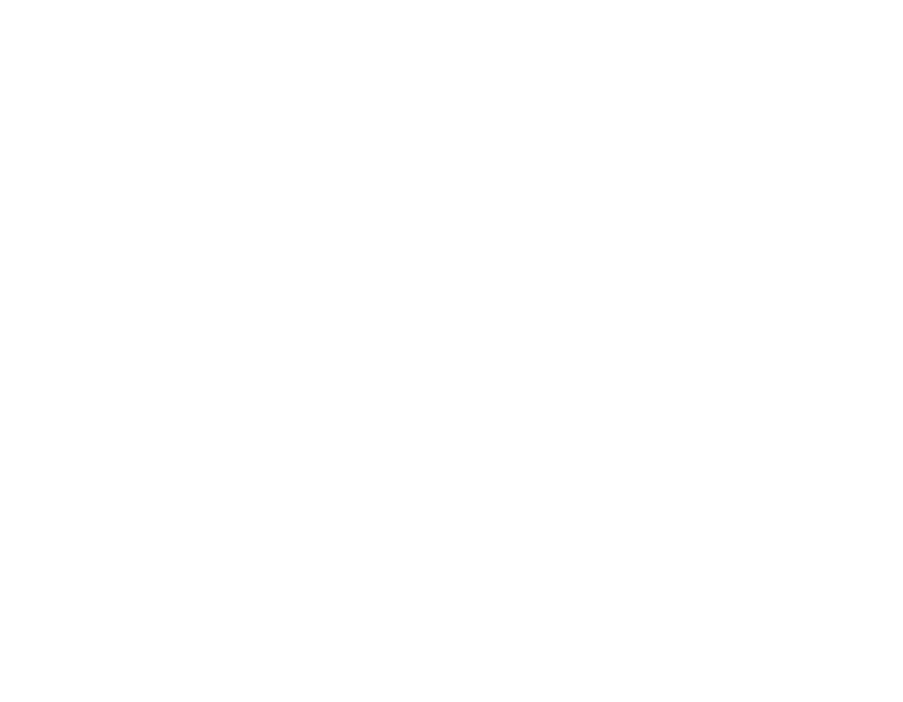
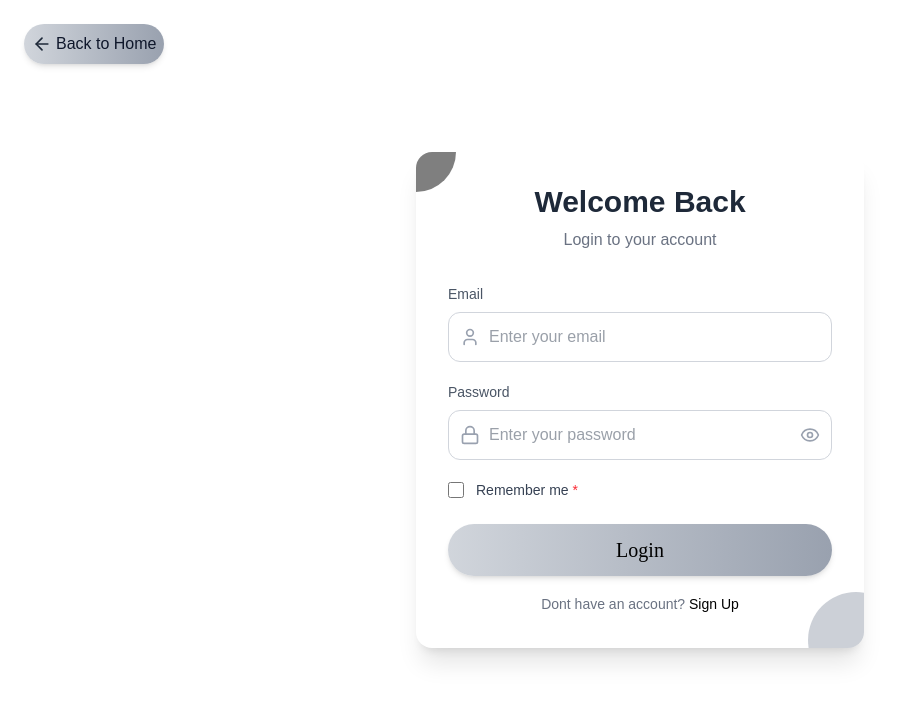
Before and after one commit to Anirudh-Negii/timestone, a React (Vite) app: page /login in a window 1280 px wide. Before the commit this address had no page. Shown: the top 702 px of the page, without its empty margins (0-903 px from the left). Built offline with nearby package versions, Linux system fonts and the light colour scheme.

Commit message:
Build login page

```diff
--- a/package.json
+++ b/package.json
@@ -18,7 +18,7 @@
     "react-hook-form": "^7.83.0",
     "react-router": "^8.3.0",
     "tailwindcss": "^4.3.3",
-    "toastify": "^2.0.1"
+    "react-toastify": "^11.1.0"
   },
   "devDependencies": {
     "@eslint/js": "^9.36.0",
--- a/src/App.jsx
+++ b/src/App.jsx
@@ -2,6 +2,7 @@
 import { Routes, Route } from "react-router";
 import Home from "./pages/Home.jsx";
 import Brand from "./pages/Brand.jsx";
+import Login from "./components/Login.jsx";
 
 const App = () => {
   return (
@@ -9,6 +10,7 @@
       <Routes>
         <Route path="/" element={<Home />} />
         <Route path="/brands/:brandName" element={<Brand />} />
+        <Route path='/login' element={<Login />} />
       </Routes>
     </div>
   );
--- /dev/null
+++ b/src/components/Login.jsx
@@ -0,0 +1,200 @@
+import React, { useState } from "react";
+import { Link, useNavigate } from "react-router";
+import { toast, ToastContainer } from "react-toastify";
+import { loginPageStyles } from "../assets/dummyStyles";
+import { ArrowLeft, Eye, EyeOff, Lock, User } from "lucide-react";
+
+const Login = () => {
+  const [email, setEmail] = useState("");
+  const [password, setPassword] = useState("");
+  const [rememberMe, setRememberMe] = useState(false);
+  const [showPassword, setShowPassword] = useState(false);
+  const navigate = useNavigate();
+
+  // Handle form submission
+  const handleSubmit = (e) => {
+    e.preventDefault();
+
+    if (!email || !password) {
+      toast.error("Please fill in all fields", {
+        position: "top-right",
+        autoClose: 5000,
+        theme: "light",
+      });
+      return;
+    }
+
+    if (!rememberMe) {
+      toast.error("You must agree to remember me.", {
+        position: "top-right",
+        autoClose: 5000,
+        theme: "light",
+      });
+      return;
+    }
+
+    /*=================================================================
+     REMOVE THIS BLOCK IN PRODUCTION
+    ===================================================================*/
+    console.log("Login form submitted — form data:", {
+      email,
+      password,
+      rememberMe,
+      showPassword,
+      timestamp: new Date().toISOString(),
+    });
+
+    // Simulate successful login by storing a fake token in localStorage
+    try {
+      const fakeToken = btoa(`${email}:${Date.now()}`);
+
+      localStorage.setItem("authToken", fakeToken);
+      localStorage.setItem("isLoggedIn", "true");
+
+      try {
+        window.dispatchEvent(
+          new CustomEvent("authChanged", { detail: { loggedIn: true } }),
+        );
+      } catch (err) {
+        // ignore dispatch errors
+      }
+    } catch (err) {
+      console.error("Error storing auth token in localStorage:", err);
+    }
+
+    toast.success("Login successful!", {
+      position: "top-right",
+      autoClose: 1200,
+      theme: "light",
+    });
+
+    // Redirect to home after short delay so user sees the toast
+    setTimeout(() => {
+      navigate("/");
+    }, 1200);
+  };
+
+  return (
+    <div
+      className={loginPageStyles.pageContainer}
+      style={{
+        fontFamily: "'Playfair Display', sans-serif",
+      }}
+    >
+      <ToastContainer />
+      <div className={loginPageStyles.mainContent}>
+        <button
+          className={loginPageStyles.backButton}
+          onClick={() => navigate("/")}
+        >
+          <ArrowLeft className={loginPageStyles.backIcon} />
+          <span className={loginPageStyles.backButtonText}>Back to Home</span>
+        </button>
+
+        <div className={loginPageStyles.loginCard}>
+          <div className={loginPageStyles.decorativeTopLeft}></div>
+          <div className={loginPageStyles.decorativeBottomRight}></div>
+          <h2 className={loginPageStyles.cardTitle}>Welcome Back</h2>
+          <p className={loginPageStyles.cardSubtitle}>Login to your account</p>
+
+          <form onSubmit={handleSubmit}>
+            <div className={loginPageStyles.formField}>
+              <label htmlFor="email" className={loginPageStyles.formLabel}>
+                Email
+              </label>
+
+              <div className={loginPageStyles.inputContainer}>
+                <div className={loginPageStyles.inputIconContainer}>
+                  <User className={loginPageStyles.inputIcon} />
+                </div>
+                <input
+                  type="email"
+                  id="email"
+                  name="email"
+                  className={loginPageStyles.inputBase}
+                  value={email}
+                  onChange={(e) => setEmail(e.target.value)}
+                  placeholder="Enter your email"
+                  required
+                />
+              </div>
+            </div>
+            <div className={loginPageStyles.formField}>
+              <label htmlFor="password" className={loginPageStyles.formLabel}>
+                Password
+              </label>
+
+              <div className={loginPageStyles.inputContainer}>
+                <div className={loginPageStyles.inputIconContainer}>
+                  <Lock className={loginPageStyles.inputIcon} />
+                </div>
+                <input
+                  type={showPassword ? "text" : "password"}
+                  id="password"
+                  name="password"
+                  className={loginPageStyles.passwordInputBase}
+                  value={password}
+                  onChange={(e) => setPassword(e.target.value)}
+                  placeholder="Enter your password"
+                  required
+                />
+
+                <button
+                  type="button"
+                  className={loginPageStyles.passwordToggle}
+                  onClick={() => setShowPassword(!showPassword)}
+                >
+                  {showPassword ? (
+                    <EyeOff className={loginPageStyles.inputIcon} />
+                  ) : (
+                    <Eye className={loginPageStyles.inputIcon} />
+                  )}
+                </button>
+              </div>
+            </div>
+
+            <div className={loginPageStyles.rememberMeContainer}>
+              <div className={loginPageStyles.checkboxContainer}>
+                <input
+                  type="checkbox"
+                  id="rememberMe"
+                  name="rememberMe"
+                  className={loginPageStyles.checkbox}
+                  checked={rememberMe}
+                  onChange={() => setRememberMe(!rememberMe)}
+                />
+              </div>
+              <div className={loginPageStyles.checkboxLabelContainer}>
+                <label
+                  htmlFor="rememberMe"
+                  className={loginPageStyles.checkboxLabel}
+                >
+                  Remember me{" "}
+                  <span className={loginPageStyles.requiredStar}>*</span>
+                </label>
+              </div>
+            </div>
+
+            <button className={loginPageStyles.submitButton} type="submit">
+              Login
+            </button>
+          </form>
+
+          <div className={loginPageStyles.signupContainer}>
+            <span className={loginPageStyles.signupText}>
+              Dont have an account?{" "}
+            </span>
+            <Link to="/signup" className={loginPageStyles.signupLink}>
+              Sign Up
+            </Link>
+          </div>
+        </div>
+      </div>
+      <style>
+        {`@import url('https://fonts.googleapis.com/css2?family=Poppins:wght@300;400;500;600;700&display=swap');`}
+      </style>
+    </div>
+  );
+};
+
+export default Login;
```
Also changed, not shown: 1 other file (tests, documents, lock files or other folders).
